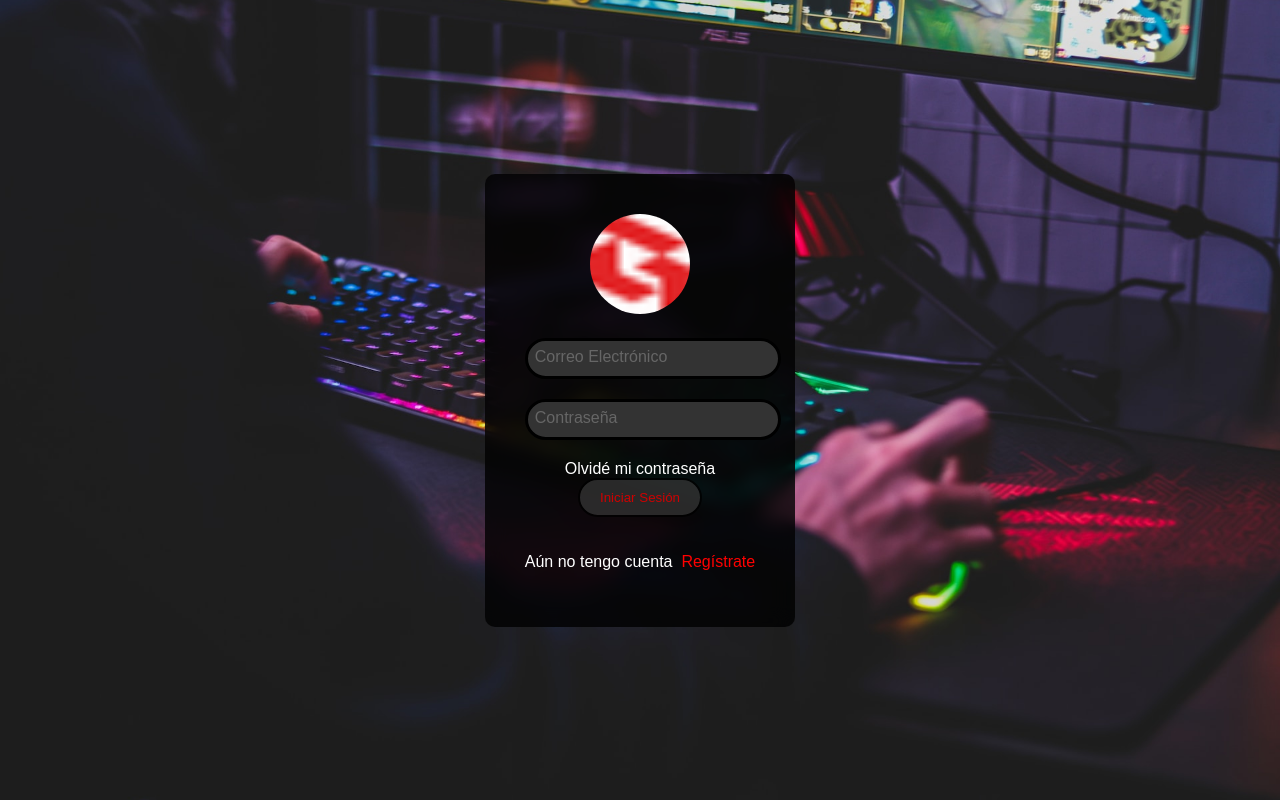
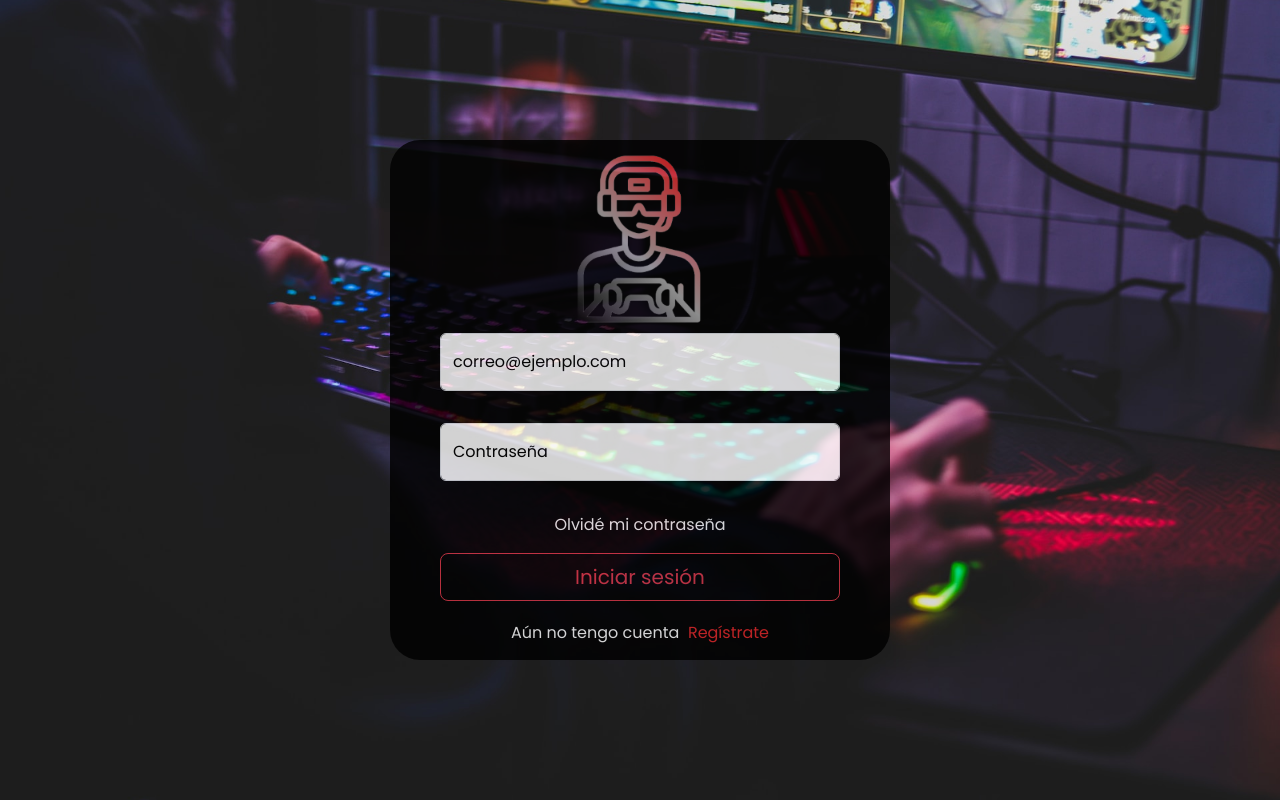
Before and after one commit to FelipeMG-16/LinkGameIn, a PHP site: page /pages/login.html in a window 1280 px wide. Run offline with PHP 8.4, Linux system fonts and the light colour scheme.

Commit message:
Se añaden cambios en el página de registro e inicio de sesión

```diff
--- a/assets/styles/formulario.css
+++ b/assets/styles/formulario.css
@@ -1,7 +1,7 @@
+@import url('https://fonts.googleapis.com/css2?family=Bree+Serif&family=Poppins:wght@400;600;700&display=swap');
 body {
     margin: 0;
     padding: 0;
-    font-family: sans-serif;
     background-image: url('../images/axville-WcrqKjgMPfI-unsplash.jpg');
     background-size: cover;
     background-position: center;
@@ -9,99 +9,45 @@ body {
     justify-content: center;
     align-items: center;
     height: 100vh;
+    font-family: 'Bree Serif', serif;
+    font-family: 'Poppins', sans-serif;
 }
-
 .background {
-    background-color: rgba(0, 0, 0, 0.8);
-    backdrop-filter: blur(10px);
-    border-radius: 10px;
-    padding: 20px;
+    background-color: black;
+    opacity: 0.8;
+    width: 500px;
+    height: 520px;
+    border-radius: 30px;
     text-align: center;
     color: white;
 }
-
 .tarjeta {
     background-color: transparent;
-    padding: 20px;
     text-align: center;
+    padding: 10px 50px;
 }
-
-.logo img {
-    width: 100px;
-    height: 100px;
-    margin-bottom: 20px;
-    border-radius: 1000px;
-}
-
-.input {
-    position: relative;
-    margin-bottom: 20px;
-}
-
-input {
-    width: 100%;
-    padding: 10px;
-    border: 3px solid black;
-    background-color: #333;
-    color: #ddd;
-    border-radius: 1000px
-}
-
-input:focus {
-    outline: none;
-    box-shadow: 0 0 5px rgba(255, 0, 0, 0.5);
-}
-
-label {
-    position: absolute;
-    top: 10px;
-    left: 10px;
-    pointer-events: none;
-    color: #666;
-    transition: 0.3s;
-}
-
 .sinContraseña {
     color: white;
     text-decoration: none;
     display: block;
 }
-
 .sinContraseña:hover {
     text-decoration: underline;
 }
-
-.boton {
-    background-color: #333;
-    border: 2px solid black;
-    color: red;
-    padding: 10px 20px;
-    border-radius: 1000px;
-    opacity: 0.8;
-    transition: 0.3s;
-}
-
-.boton:hover {
-    background-color: red;
-    color: white;
-    opacity: 1;
-    box-shadow: inset 0 0 10px rgba(255, 0, 0, 0.5);
-}
-
 .registro{
     margin-top: 20px;
     display: inline-block;
 }
-
 .sinCuenta{
     color: white;
 }
-
 .linkRegistro {
-    color: red;
+    color: #e42527;
     text-decoration: none;
 }
-
 .linkRegistro:hover {
     text-decoration: underline;
 }
+.form-floating label {
+    color: black;
+}
--- a/assets/styles/registrarUsusario.css
+++ b/assets/styles/registrarUsusario.css
@@ -3,11 +3,14 @@
 body{
     background-image: url("../images/img_registrarUX/BackImg_Dskp_Or.jpg");
     background-size: cover;
+    background-position: center;
     background-repeat: no-repeat;
+    height: 100vh;
     color: white;
     font-family: 'Bree Serif', serif;
     font-family: 'Poppins', sans-serif;
 }
+
 .navbar {
     background-color: #a8a8a8;
     opacity: 0.3;
--- a/pages/login.html
+++ b/pages/login.html
@@ -3,36 +3,49 @@
 <head>
     <meta charset="UTF-8">
     <meta name="viewport" content="width=device-width, initial-scale=1.0">
-    <link rel="icon" href="../assets/images/favicon-16x16.png" type="image/png" sizes="16x16">
     <meta name="theme-color" content="#000000">
+    <link rel="icon" href="../assets/images/img_registrarUX/Letra G en rojo.ico">
+	<link href="https://cdn.jsdelivr.net/npm/bootstrap@5.3.2/dist/css/bootstrap.min.css" rel="stylesheet"
+		integrity="sha384-T3c6CoIi6uLrA9TneNEoa7RxnatzjcDSCmG1MXxSR1GAsXEV/Dwwykc2MPK8M2HN" crossorigin="anonymous">
     <link rel="stylesheet" href="../assets/styles/formulario.css">
-    <title>LinkGameIn|Inicio de Sesion</title>
+    <title>LinkGameIn - Iniciar Sesión</title>
 </head>
 <body>
     <div class="background">
-        <div class="tarjeta"><!-- Contenedor de la tarjeta -->
+        <div class="container tarjeta"><!-- Contenedor de la tarjeta -->
             <div class="logo">
-                <img src="../assets/images/favicon-16x16.png" alt="Logo">
+                <img src="../assets/images/img_registrarUX/loginImg.png" alt="Logo">
             </div>
-            <form action="#" method="post">
-                <div class="input">
-                    <input type="email" id="email" name="email" required>
-                    <label for="email">Correo Electrónico</label>
+            <form class="row g-3" action="#" method="post">
+                <div class="col-12 mb-3">
+                    <div class="form-floating">
+                        <input type="email" class="form-control" id="input-email" placeholder="correo@ejemplo.com">
+                        <label for="input-email">correo@ejemplo.com</label>
+                    </div>
                 </div>
-                <div class="input">
-                    <input type="password" id="password" name="password" required>
-                    <label for="password">Contraseña</label>
+                <div class="col-12 mb-3">
+                    <div class="form-floating">
+                        <input type="password" class="form-control" id="input-password" placeholder="Contraseña">
+                        <label for="input-password">Contraseña</label>
+                    </div>
                 </div>
                 <a href="#" class="sinContraseña">Olvidé mi contraseña</a>
-                <button type="submit" class="boton">Iniciar Sesión</button>
+                <div class="d-grid gap-2 col-12 mx-auto" id="btn-register">
+                    <button type="submit" class="btn btn-outline-danger  btn-lg">Iniciar sesión</button>
+                </div>
             </form>
             <div class="registro">
                 <p class="sinCuenta">Aún no tengo cuenta</p>
             </div>
             <div class="registro"></div>
-                <a href="#" class="linkRegistro">Regístrate</a>
+                <a href="./registrarUsuario.html" class="linkRegistro">Regístrate</a>
             </div>
         </div>
     </div>
+
+
+    <script src="https://cdn.jsdelivr.net/npm/bootstrap@5.3.2/dist/js/bootstrap.bundle.min.js"
+		integrity="sha384-C6RzsynM9kWDrMNeT87bh95OGNyZPhcTNXj1NW7RuBCsyN/o0jlpcV8Qyq46cDfL"
+		crossorigin="anonymous"></script>
 </body>
 </html>
```
Also changed, not shown: assets/images/img_registrarUX/loginImg.png (added), assets/images/img_registrarUX/usuario.png (added).
